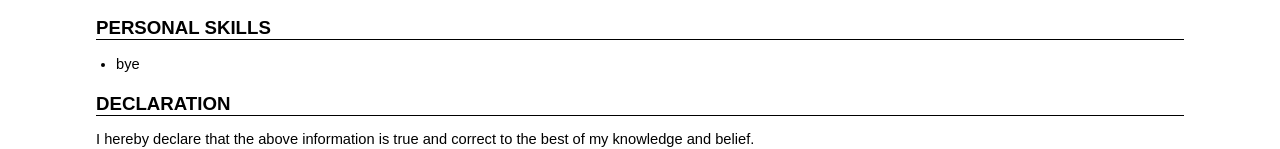
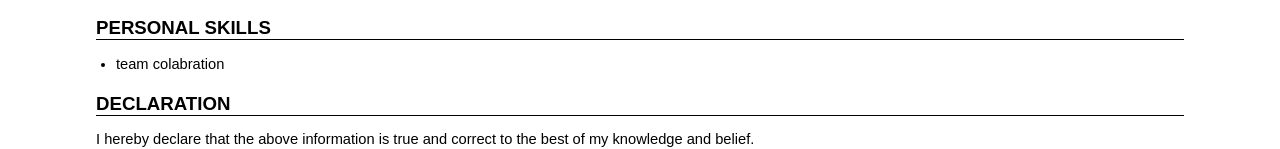
Before and after one commit to swaroop-surya/resume-public, a plain HTML site: page index.html in a window 1280 px wide. Shown: the part 1079-1228 px from the top of the page. Drawn offline with Linux system fonts and the light colour scheme.

Commit message:
Update resume

```diff
--- a/index.html
+++ b/index.html
@@ -66,7 +66,7 @@
 
 
     <h2>PERSONAL SKILLS</h2>
-    <ul><li>bye</li></ul>
+    <ul><li>team colabration</li></ul>
 
 
     <h2>DECLARATION</h2>
```
Also changed, not shown: 1 other file.
